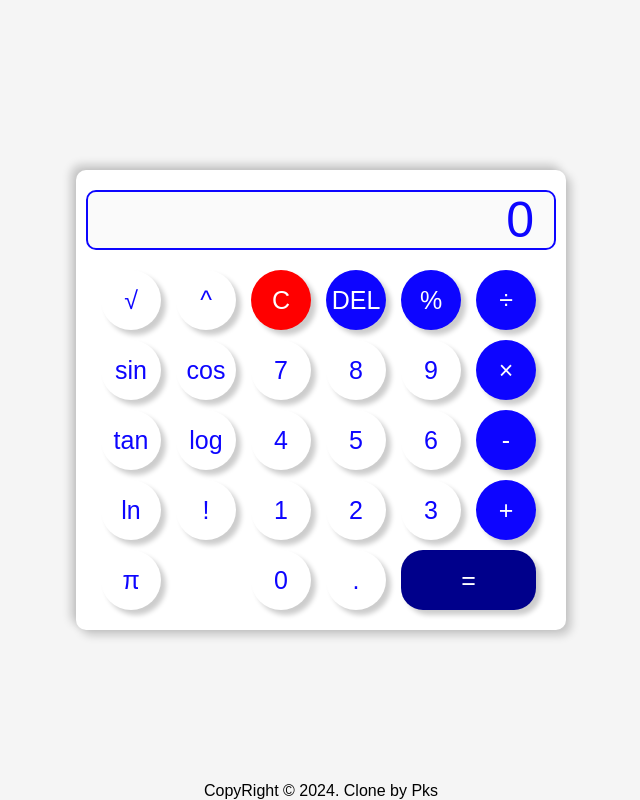
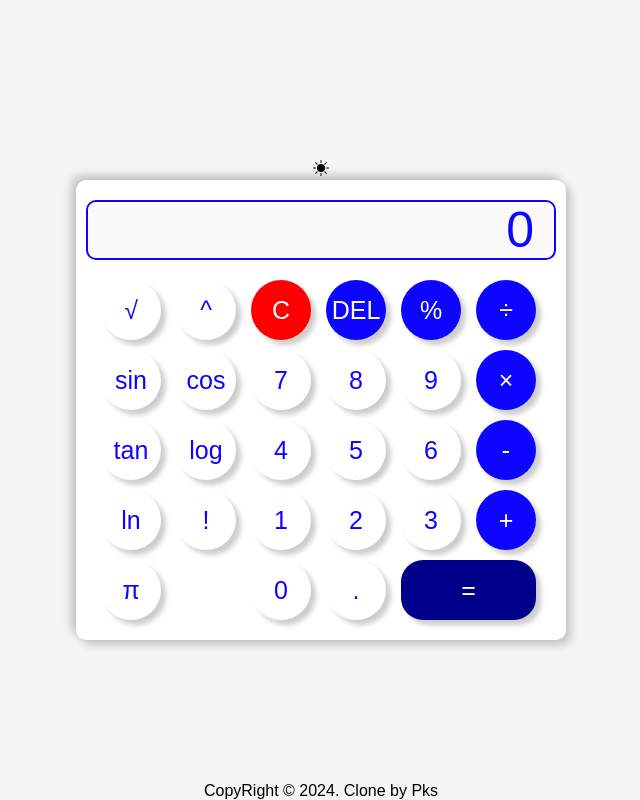
Before and after one commit to PraweenSoni/calculator_project-, a plain HTML site: page index.html in a window 1280 px wide. Shown: the whole page, without its empty margins (319-959 px from the left). Drawn offline with Linux system fonts and the light colour scheme.

Commit message:
Dark mode Button added

```diff
--- a/index.html
+++ b/index.html
@@ -9,6 +9,13 @@
   </head>
 
   <body>
+    <header>
+      <nav>
+        <div id="btn"><svg xmlns="http://www.w3.org/2000/svg" width="16" height="16" fill="currentColor" class="bi bi-brightness-high-fill" viewBox="0 0 16 16">
+          <path d="M12 8a4 4 0 1 1-8 0 4 4 0 0 1 8 0M8 0a.5.5 0 0 1 .5.5v2a.5.5 0 0 1-1 0v-2A.5.5 0 0 1 8 0m0 13a.5.5 0 0 1 .5.5v2a.5.5 0 0 1-1 0v-2A.5.5 0 0 1 8 13m8-5a.5.5 0 0 1-.5.5h-2a.5.5 0 0 1 0-1h2a.5.5 0 0 1 .5.5M3 8a.5.5 0 0 1-.5.5h-2a.5.5 0 0 1 0-1h2A.5.5 0 0 1 3 8m10.657-5.657a.5.5 0 0 1 0 .707l-1.414 1.415a.5.5 0 1 1-.707-.708l1.414-1.414a.5.5 0 0 1 .707 0m-9.193 9.193a.5.5 0 0 1 0 .707L3.05 13.657a.5.5 0 0 1-.707-.707l1.414-1.414a.5.5 0 0 1 .707 0m9.193 2.121a.5.5 0 0 1-.707 0l-1.414-1.414a.5.5 0 0 1 .707-.707l1.414 1.414a.5.5 0 0 1 0 .707M4.464 4.465a.5.5 0 0 1-.707 0L2.343 3.05a.5.5 0 1 1 .707-.707l1.414 1.414a.5.5 0 0 1 0 .708"/>
+        </svg></div>
+      </nav>
+    </header>
     <div class="container">
       <div class="output">
         <input type="text" id="result" disabled placeholder="0" readonly />
```
